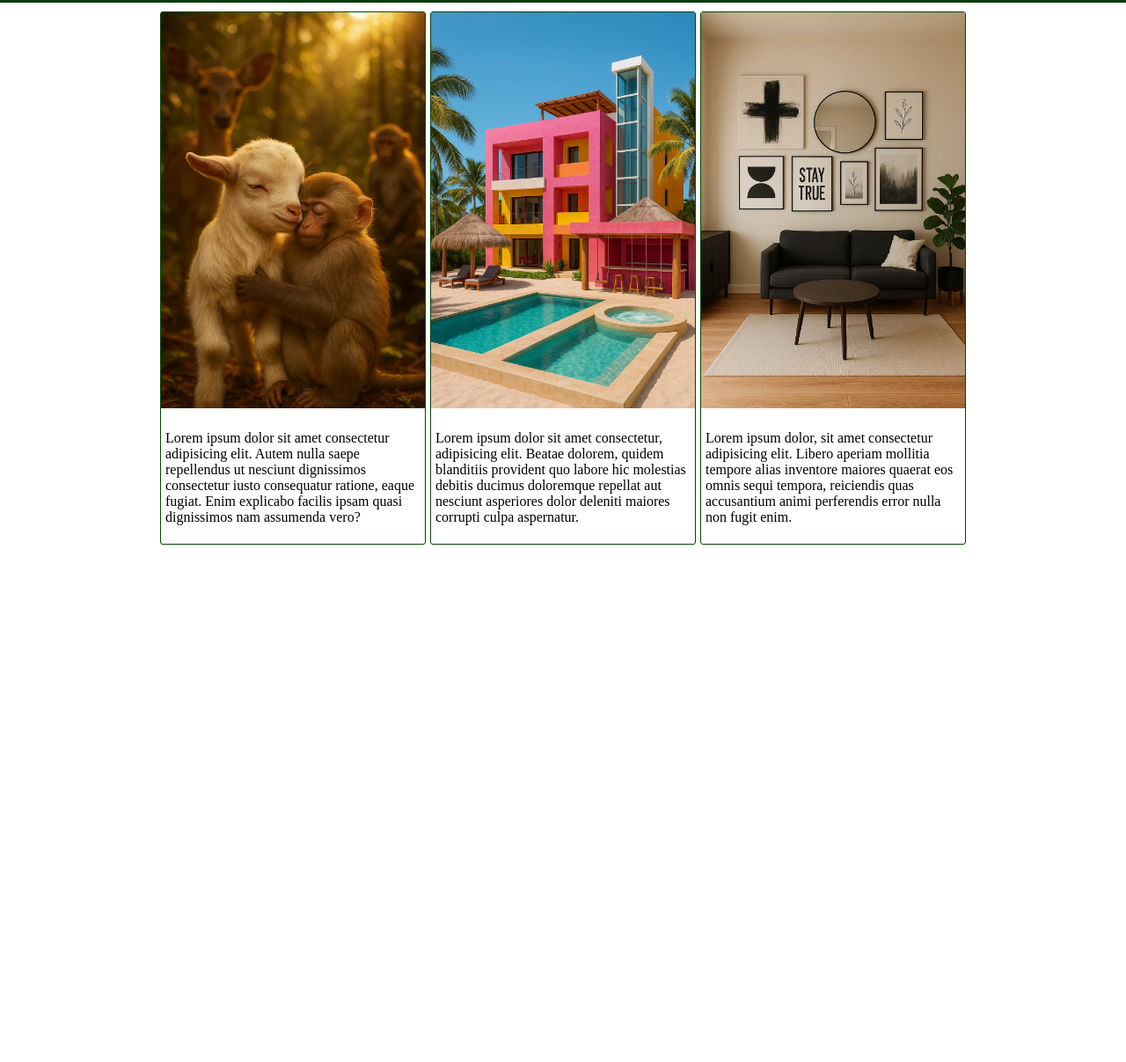
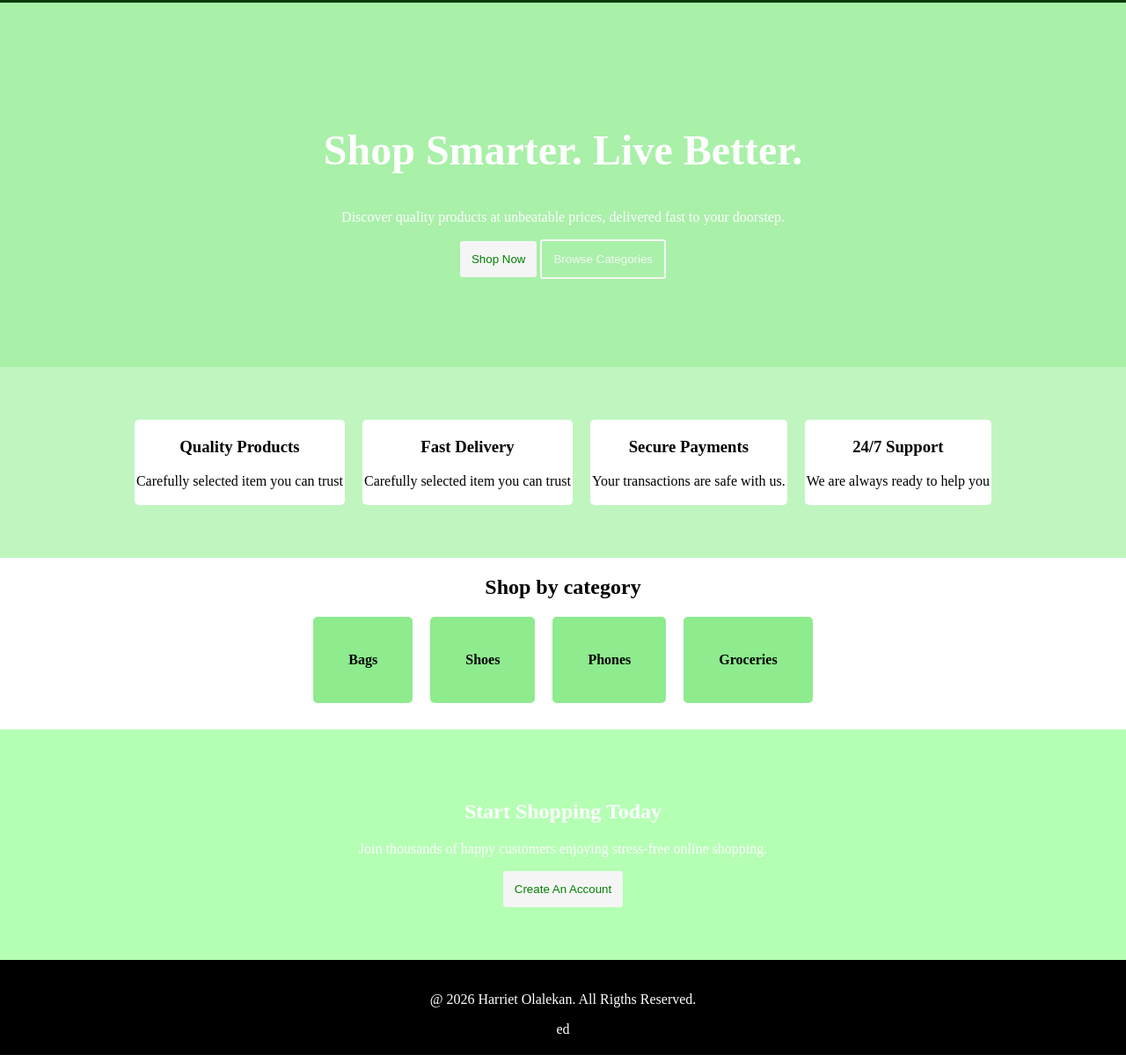
Before and after one commit to Harriet135/Harriet-s-Shop, a plain HTML site: page index.html in a window 1280 px wide. Shown: the part 77-1284 px from the top of the page at 88% size. Before the commit the page ends 800 px from the top, so only its background shows below. Drawn offline with Linux system fonts and the light colour scheme.

Commit message:
i added new things

```diff
--- a/index.css
+++ b/index.css
@@ -5,13 +5,17 @@
 }
 
 .original_div{
-    background-color: rgb(3, 58, 3);
+    background-color: rgb(3, 59, 3);
     display: flex;
     align-items: center;
     justify-content: space-between;
     color: white;
     padding-left: 5px;
     padding-right: 5px;
+    position: sticky;
+    top: 0;
+    left: 0;
+    right: 0;
 }
 
 .original_div a{
@@ -20,27 +24,112 @@
 }
 
 .original_div a:hover{
-    color: rgb(3, 71, 3);
+    color: rgb(20, 156, 20);
 }
 
-.parent_div{
-    display: flex;
-    justify-content: center;
-    gap: 5px;
-
+.div1{
+    background-color: rgb(169, 240, 169);
+    color: white;
+    text-align: center;
+    padding: 100px;
 }
 
-.parent_div div{
-    flex-basis: 300px;
-    border: 1px solid rgb(3, 70, 3);
-    margin-top: 10px;
+.div1 h1{
+    font-size: 48px;
+}
+
+.div1 o{
+    font-size: 18px;
+    margin-bottom: 30px;
+}
+
+.small_btn{
+    background-color: whitesmoke;
+    border: none;
+    color:green ;
+    padding: 13px;
+    border-radius: 3px;
+    cursor: pointer;
+}
+
+.small_btn:hover{
+    background-color: rgb(78, 184, 78);
+}
+
+.big_btn{
+    color: whitesmoke;
+    padding: 13px;
+    border: solid 2px whitesmoke;
+    background: transparent;
     border-radius: 3px;
 }
 
-.parent_div div p{
-    padding: 5px;
+.parent_section{
+    display: flex;
+    justify-content: center;
+    background-color: rgb(192, 245, 192);
+    gap: 20px;
+    padding: 60px;
 }
 
-img{
-    width: 300px;
+.feature{
+    background-color: white;
+    text-align: center;
+    border-radius: 5px;
+    padding: 2px;
 }
+
+.categories{
+    text-align: center;
+}
+
+.category_div{
+    display: flex;
+    justify-content: center;
+    gap: 20px;
+}
+
+.category_child{
+    background-color: rgb(142, 235, 142);
+    padding: 40px;
+    border-radius: 5px;
+    font-weight: bold;
+    cursor:  pointer ;
+}
+
+.category_child:hover{
+    color: white;
+    background-color: rgb(177, 233, 177);
+}
+
+.buy{
+    text-align: center;
+    background-color: rgb(181, 255, 181);
+    padding: 60px;
+    margin-top: 30px;
+    color: white;
+}
+
+.footer{
+    background-color: black;
+    padding: 20px;
+    text-align: center;
+    color: white;
+}
+
+@media screen and (max-width: 600px) {
+    body{
+        overflow-x: hidden;
+        padding-left: 5px;
+        padding-right: 5px;
+
+    }
+
+    .parent_section{
+        flex-direction: column;
+    }
+
+    .category_div{
+        flex-direction: column;
+    }
+}
--- a/index.html
+++ b/index.html
@@ -19,31 +19,61 @@
         </header>
     </div>
 
+    <!-- Hero Section -->
+    <section class="div1">
+        <h1>Shop Smarter. Live Better.</h1>
+        <p>Discover quality products at unbeatable prices, delivered fast to your doorstep.</p>
+        <div class="div_buttons">
+            <button class="small_btn">Shop Now</button>
+            <button class="big_btn">Browse Categories</button>
+        </div>
+    </section>
 
-    <div class="parent_div">
-        <div>
-            <img src="goat_monkey.webp" alt="">
-            <p>Lorem ipsum dolor sit amet consectetur adipisicing elit.
-               Autem nulla saepe repellendus ut nesciunt dignissimos consectetur iusto consequatur
-               ratione, eaque fugiat. Enim explicabo facilis ipsam quasi dignissimos nam assumenda vero?</p>
+    <!-- Why Choose Us -->
+    <section class="parent_section">
+        <div class="feature">
+            <h3>Quality Products</h3>
+            <p>Carefully selected item you can trust</p>
+        </div>
+        <div class="feature">
+            <h3>Fast Delivery</h3>
+            <p>Carefully selected item you can trust</p>
+
         </div>
 
-        <div>
-            <img src="pool.webp" alt="">
-            <p>Lorem ipsum dolor sit amet consectetur, adipisicing elit.
-               Beatae dolorem, quidem blanditiis provident quo labore hic molestias debitis
-               ducimus doloremque repellat aut nesciunt asperiores dolor deleniti maiores corrupti culpa aspernatur.</p>
-         </div>
+         <div class="feature">
+                <h3>Secure Payments</h3>
+                <p>Your transactions are safe with us.</p>
+            </div>
 
-        <div>
-            <img src="room.webp" alt="">
-            <p>Lorem ipsum dolor, sit amet consectetur adipisicing elit.
-               Libero aperiam mollitia tempore alias inventore maiores quaerat eos omnis sequi tempora,
-               reiciendis quas accusantium animi perferendis error nulla non fugit enim.</p>
+        <div class="feature">
+            <h3>24/7 Support</h3>
+            <p>We are always ready to help you</p>
         </div>
+    </section>
 
-    </div>
+    <!-- Categories -->
+    <section class="categories">
+        <h2>Shop by category</h2>
+        <div class="category_div">
+            <div class="category_child">Bags</div>
+            <div class="category_child">Shoes</div>
+            <div class="category_child">Phones</div>
+            <div class="category_child">Groceries</div>
+        </div>
+    </section>
 
+    <!-- Call To Action -->
+    <section class="buy">
+        <h2>Start Shopping Today</h2>
+        <p>Join thousands of happy customers enjoying stress-free online shopping.</p>
+        <button class="small_btn">Create An Account</button>
+    </section>
+
+    <!-- Footer -->
+    <footer class="footer">
+        <p>@ 2026 Harriet Olalekan. All Rigths Reserved.</p>ed
+    </footer>
 
 </body>
 </html>
```
